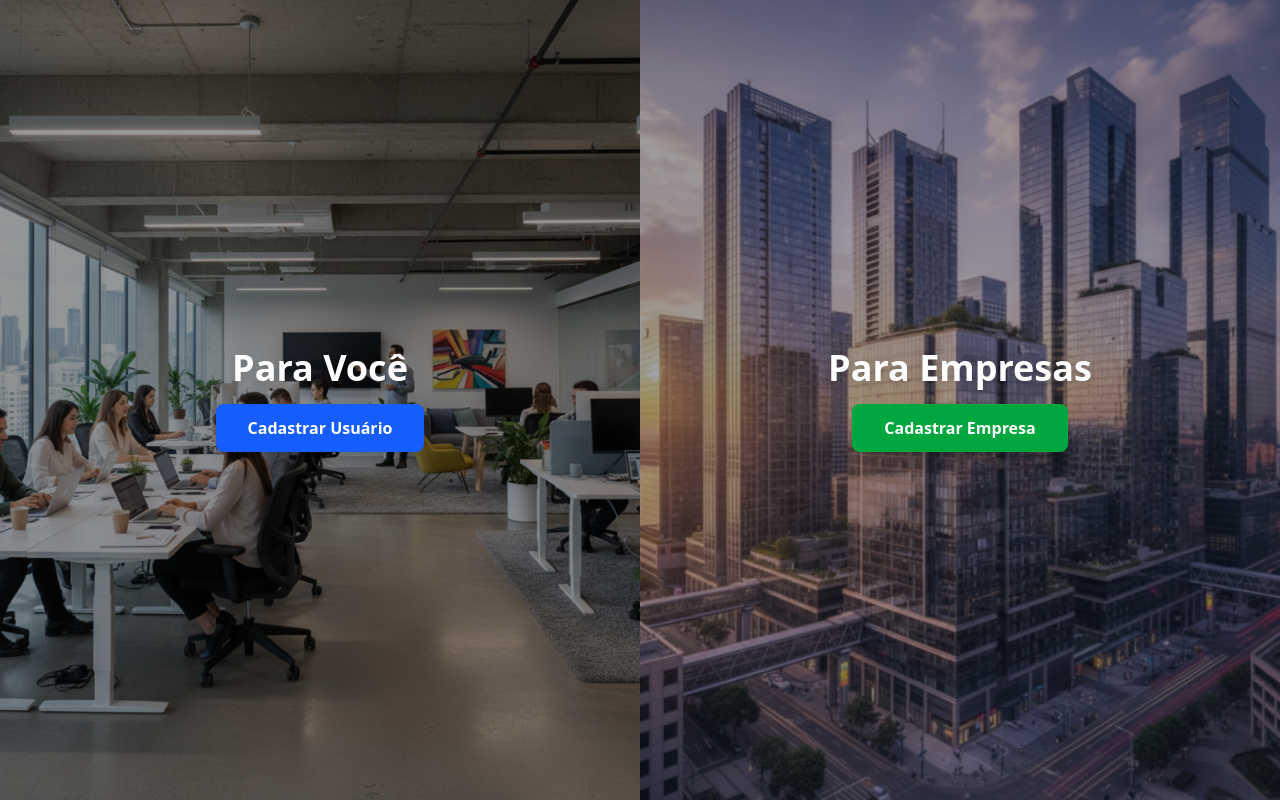
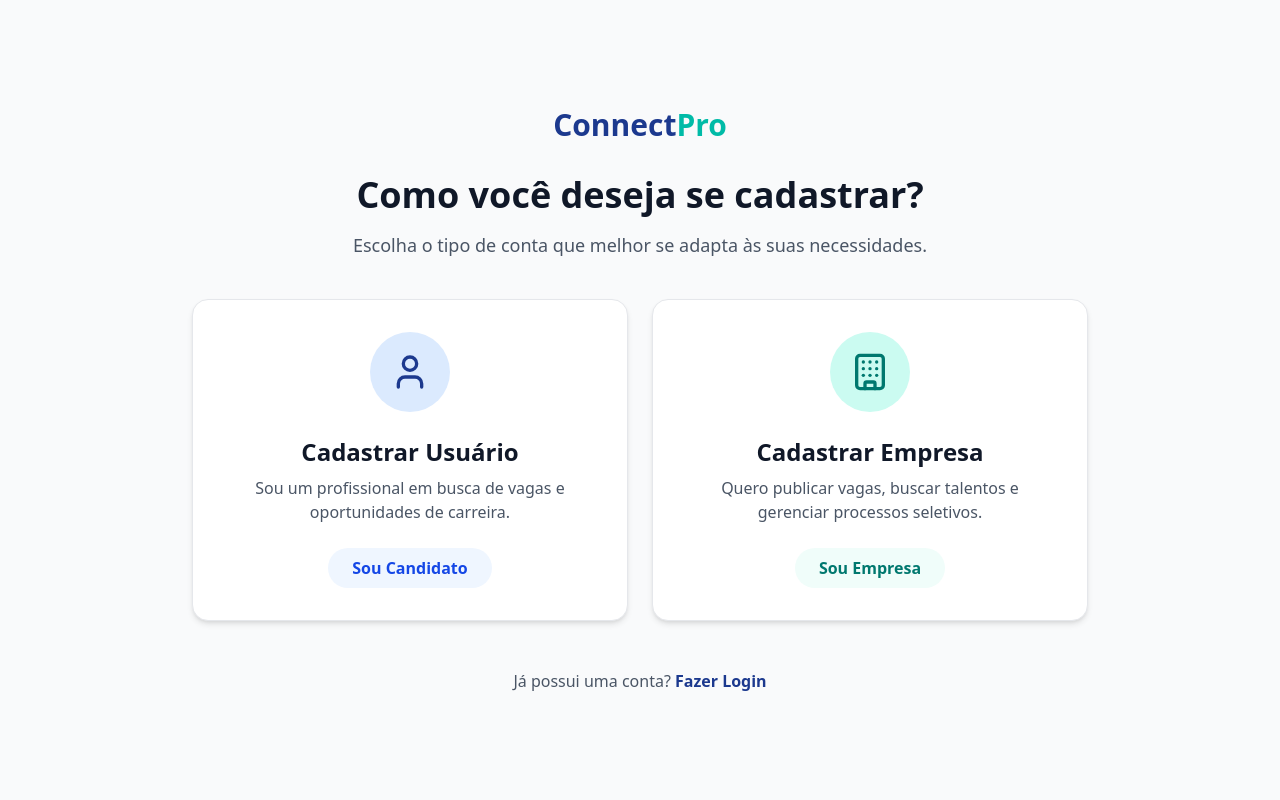
Before and after one commit to Sczepanski87/ConnectPro, a React (Vite) app: page /register in a window 1280 px wide. Built offline with nearby package versions, Linux system fonts and the light colour scheme.

Commit message:
Tela de registros atualizada

```diff
--- a/src/Login/LoginPage.jsx
+++ b/src/Login/LoginPage.jsx
@@ -18,7 +18,7 @@ const LoginPage = () => {
 
   const handleSubmit = (e) => {
     e.preventDefault();
-    navigate('/job');
+    navigate('/empresa');
   };
 
   return (
@@ -36,14 +36,14 @@ const LoginPage = () => {
             <label htmlFor="email" className="sr-only">Endereço de Email</label>
             <div className="relative rounded-md shadow-sm">
               <div className="pointer-events-none absolute inset-y-0 left-0 flex items-center pl-3">
-                <Mail className="h-5 w-5 text-gray-400" aria-hidden="true" />
+                <User className="h-5 w-5 text-gray-400" aria-hidden="true" />
               </div>
               <input
                 type="email"
                 name="email"
                 id="email"
                 className="block w-full rounded-md border-gray-300 pl-10 pr-3 py-2 text-gray-900 placeholder-gray-400 focus:border-blue-500 focus:ring-blue-500 sm:text-sm transition-all focus:outline-none focus:ring-2"
-                placeholder="seu.email@exemplo.com"
+                placeholder="Email | CNPJ"
                 required
               />
             </div>
--- a/src/Login/RegisterPage.jsx
+++ b/src/Login/RegisterPage.jsx
@@ -1,46 +1,72 @@
 import React from 'react';
 import { Link } from 'react-router-dom';
+import { User, Building } from 'lucide-react';
+
+const Logo = () => (
+  <Link to="/" className="text-3xl font-bold cursor-pointer mb-8 inline-block">
+    <span className="text-blue-900">Connect</span>
+    <span className="text-teal-500">Pro</span>
+  </Link>
+);
 
 const RegisterPage = () => {
   return (
-    <div className="flex flex-col md:flex-row h-screen w-full">
+    <div className="min-h-screen flex flex-col items-center justify-center bg-gray-50 p-4">
+      <Logo />
 
-      {/* --- LADO ESQUERDO: USUÁRIOS --- */}
-      <div className="relative w-full md:w-1/2 h-1/2 md:h-full flex items-center justify-center group overflow-hidden">
-        <img
-          src= "escritorio.png"
-          alt="Trabalhadores de Escritório"
-          className="absolute inset-0 w-full h-full object-cover transition-transform duration-700 group-hover:scale-110"/>
-        <div className="absolute inset-0 bg-black/40 group-hover:bg-black/50 transition-colors duration-300"></div>
-        <div className="relative z-10 flex flex-col items-center justify-center h-full p-4 gap-4">
-          <h2 className="text-white text-3xl md:text-4xl font-bold shadow-black drop-shadow-md">
-            Para Você
-          </h2>
-            <Link to="/registerusuario"
-            className="bg-blue-600 hover:bg-blue-300 text-white font-semibold py-3 px-8 rounded-lg shadow-lg transform transition hover:-translate-y-1 hover:shadow-xl">
-            Cadastrar Usuário
-            </Link>
-        </div>
+      <div className="text-center mb-10">
+        <h1 className="text-3xl md:text-4xl font-extrabold text-gray-900">
+          Como você deseja se cadastrar?
+        </h1>
+        <p className="mt-4 text-lg text-gray-600">
+          Escolha o tipo de conta que melhor se adapta às suas necessidades.
+        </p>
       </div>
 
-      {/* --- LADO DIREITO: EMPRESAS --- */}
-      <div className="relative w-full md:w-1/2 h-1/2 md:h-full flex items-center justify-center group overflow-hidden">
-        <img
-          src="./public/empresa.webp"
-          alt="Prédios Corporativos"
-          className="absolute inset-0 w-full h-full object-cover transition-transform duration-700 group-hover:scale-110"/>
-        <div className="absolute inset-0 bg-slate-900/40 group-hover:bg-slate-900/50 transition-colors duration-300"></div>
-        <div className="relative z-10 flex flex-col items-center justify-center h-full p-4 gap-4">
-          <h2 className="text-white text-3xl md:text-4xl font-bold shadow-black drop-shadow-md">
-            Para Empresas
-          </h2>
-          <Link to="/registerempresa"
-            className="bg-green-600 hover:bg-green-300 text-white font-semibold py-3 px-8 rounded-lg shadow-lg transform transition hover:-translate-y-1 hover:shadow-xl">
-            Cadastrar Empresa
-            </Link>
-        </div>
+      <div className="grid grid-cols-1 md:grid-cols-2 gap-6 max-w-4xl w-full">
+        {/* Opção: Usuário (Candidato) */}
+        <Link
+          to="/registerusuario"
+          className="group relative bg-white p-8 rounded-2xl shadow-md hover:shadow-xl border border-gray-200 hover:border-blue-500 transition-all duration-300 flex flex-col items-center text-center transform hover:-translate-y-1"
+        >
+          <div className="h-20 w-20 bg-blue-100 text-blue-900 rounded-full flex items-center justify-center mb-6 group-hover:bg-blue-900 group-hover:text-white transition-colors">
+            <User className="h-10 w-10" />
+          </div>
+          <h3 className="text-2xl font-bold text-gray-900 mb-2">Cadastrar Usuário</h3>
+          <p className="text-gray-600">
+            Sou um profissional em busca de vagas e oportunidades de carreira.
+          </p>
+          <span className="mt-6 px-6 py-2 rounded-full bg-blue-50 text-blue-700 font-semibold group-hover:bg-blue-600 group-hover:text-white transition-colors">
+            Sou Candidato
+          </span>
+        </Link>
+
+        {/* Opção: Empresa */}
+        <Link
+          to="/registerempresa"
+          className="group relative bg-white p-8 rounded-2xl shadow-md hover:shadow-xl border border-gray-200 hover:border-teal-500 transition-all duration-300 flex flex-col items-center text-center transform hover:-translate-y-1"
+        >
+          <div className="h-20 w-20 bg-teal-100 text-teal-700 rounded-full flex items-center justify-center mb-6 group-hover:bg-teal-600 group-hover:text-white transition-colors">
+            <Building className="h-10 w-10" />
+          </div>
+          <h3 className="text-2xl font-bold text-gray-900 mb-2">Cadastrar Empresa</h3>
+          <p className="text-gray-600">
+            Quero publicar vagas, buscar talentos e gerenciar processos seletivos.
+          </p>
+          <span className="mt-6 px-6 py-2 rounded-full bg-teal-50 text-teal-700 font-semibold group-hover:bg-teal-600 group-hover:text-white transition-colors">
+            Sou Empresa
+          </span>
+        </Link>
       </div>
 
+      <div className="mt-12 text-center">
+        <p className="text-gray-600">
+          Já possui uma conta?{' '}
+          <Link to="/login" className="font-bold text-blue-900 hover:underline">
+            Fazer Login
+          </Link>
+        </p>
+      </div>
     </div>
   );
 };
```
Also changed, not shown: src/Login/RegisterEmpresa.jsx (+40 -16 lines), public/empresa.webp (deleted), public/escritorio.png (deleted).
